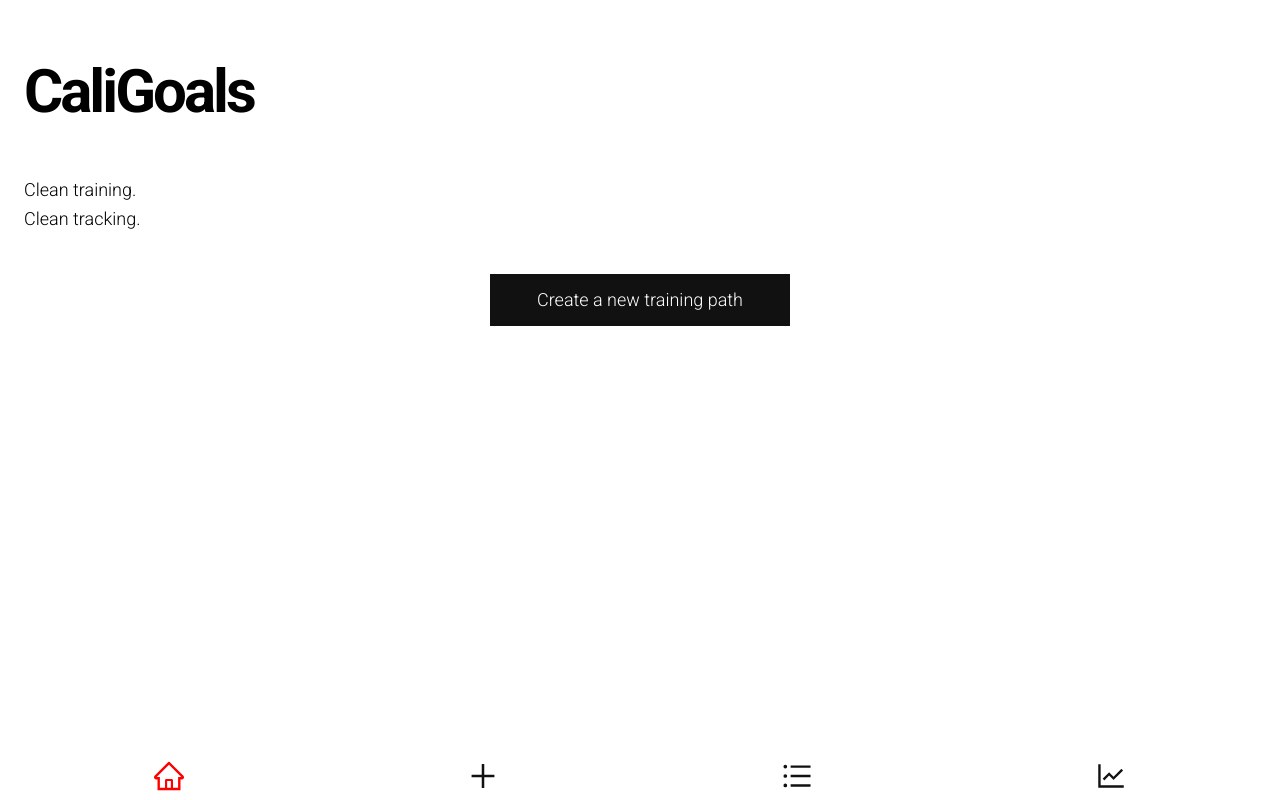
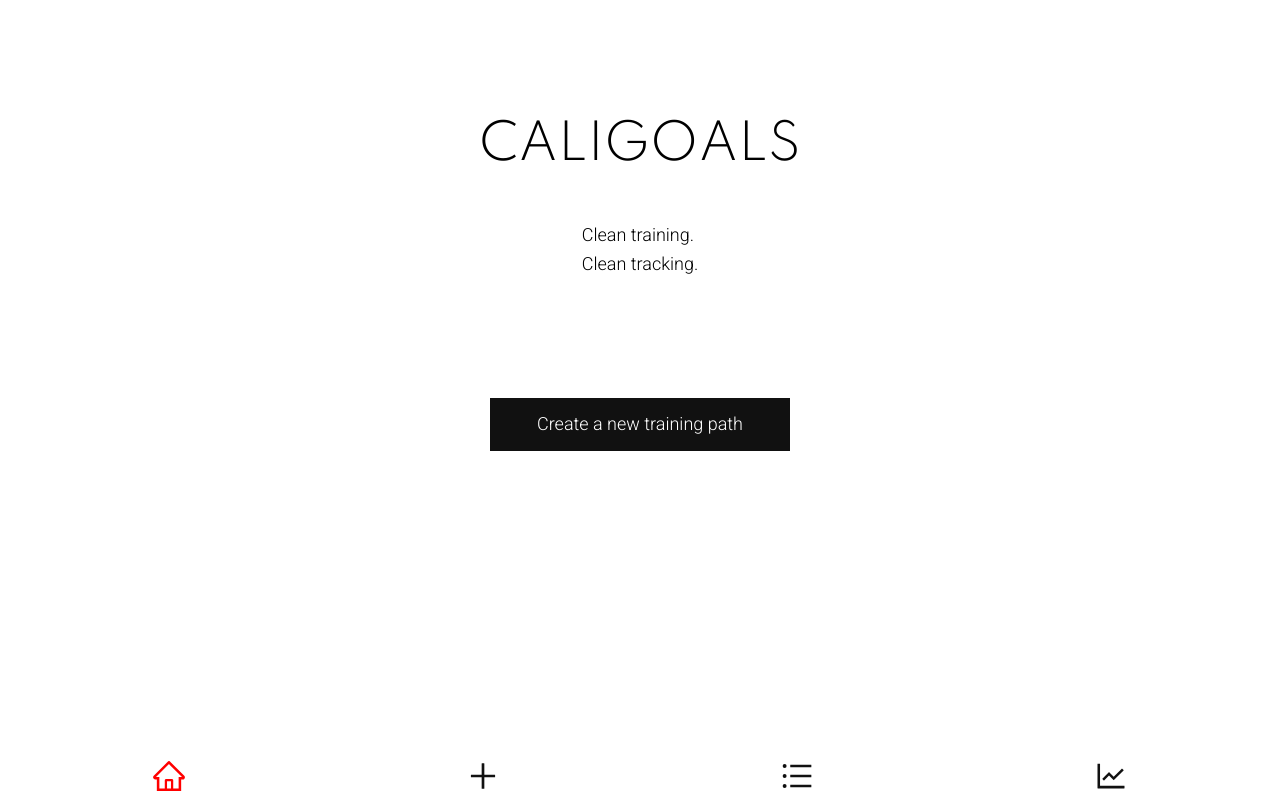
Before and after one commit to floriankuc/CapstoneCaliGoals, a React (Create React App) app: page / in a window 1280 px wide. Built offline with nearby package versions, Linux system fonts and the light colour scheme; no server answers; the database is empty.

Commit message:
minor styles

```diff
--- a/public/index.html
+++ b/public/index.html
@@ -16,7 +16,7 @@
     -->
     <link rel="manifest" href="%PUBLIC_URL%/manifest.json" />
     <link
-      href="https://fonts.googleapis.com/css?family=Oswald:200,300,400,600|Roboto:300,400,700&display=swap"
+      href="https://fonts.googleapis.com/css?family=Oswald:200,300,400,600|Spartan:200,300,400,500|Roboto:300,400,700&display=swap"
       rel="stylesheet"
     />
     <!--
--- a/src/common/GlobalStyles.js
+++ b/src/common/GlobalStyles.js
@@ -2,7 +2,7 @@ import { createGlobalStyle } from 'styled-components/macro'
 
 export default createGlobalStyle`
 
-@import url('https://fonts.googleapis.com/css?family=Oswald:200,300,400,600|Roboto:300,400,700&display=swap');
+@import url('https://fonts.googleapis.com/css?family=Oswald:200,300,400,600|Spartan:200,300,400,500|Roboto:300,400,700&display=swap');
 
   *,
   *:after,
@@ -14,7 +14,7 @@ export default createGlobalStyle`
 
   body {
     margin: 0;
-    font-family: Roboto;
+    font-family: Roboto, sans-serif;
     font-weight: 300;
     background: #fff;
     font-size: 18px;
@@ -24,10 +24,20 @@ export default createGlobalStyle`
   }
 
   h1 {
-    font-size: 60px;
-    margin: 20px 0 36px 0;
-    font-weight: 600;
-    letter-spacing: -3px;
+    font-size: 48px;
+    font-family: Spartan, sans-serif;
+    margin: 84px 0 36px 0;
+    font-weight: 300;
+    text-transform: uppercase;
   }
 
+  h2 {
+    font-size: 20px;
+    font-family: Spartan, sans-serif;
+    text-transform: uppercase;
+    font-weight: 600;
+    margin: 40px 0 20px;
+  }
+
+
 `
--- a/src/components/pages/Navigation.js
+++ b/src/components/pages/Navigation.js
@@ -40,7 +40,7 @@ const LinkStyled = styled(NavLink)`
   position: relative;
 
   .icon {
-    font-size: 34px;
+    font-size: 36px;
     transition: all 0.1s ease-out;
     color: #111;
     position: absolute;
--- a/src/components/pages/data/Data.js
+++ b/src/components/pages/data/Data.js
@@ -29,6 +29,7 @@ const Data = ({ path }) => {
 
   return (
     <div>
+      <h2>Statistics</h2>
       {data.length > 0 ? (
         <div style={{ position: 'relative', width: 300, height: 400 }}>
           {renderSessions()}
--- a/src/components/pages/home/CategoryChart.js
+++ b/src/components/pages/home/CategoryChart.js
@@ -16,16 +16,21 @@ const CategoryChart = ({ categoryData, categoryCount }) => {
   }
 
   const chartOptions = {
-    plugins: { datalabels: { color: 'black' } },
+    plugins: {
+      datalabels: { color: 'black' },
+    },
     responsive: true,
-    legend: { position: 'bottom', fontFamily: 'Roboto' },
+    legend: {
+      position: 'bottom',
+      labels: { fontFamily: 'Roboto', fontColor: '#111', fontSize: 14 },
+    },
   }
 
   return (
     <div
       style={{
         position: 'relative',
-        margin: '40px 0',
+        margin: '50px 0',
         width: '100%',
       }}
     >
--- a/src/components/pages/home/Home.js
+++ b/src/components/pages/home/Home.js
@@ -17,8 +17,8 @@ const Home = ({ path }) => {
   }, [path])
 
   return (
-    <div>
-      <h1>CaliGoals</h1>
+    <HomeSection>
+      <h1>Caligoals</h1>
       {path?.length ? (
         <>
           <p>Welcome back.</p>
@@ -35,10 +35,12 @@ const Home = ({ path }) => {
             <p>Clean training.</p>
             <p>Clean tracking.</p>
           </div>
-          <StyledLink to="/path">Create a new training path</StyledLink>
+          <StyledLink to="/path" mt={!path?.length ? '80px' : ''}>
+            Create a new training path
+          </StyledLink>
         </>
       )}
-    </div>
+    </HomeSection>
   )
 
   function capitaliseCategoryName(category) {
@@ -49,7 +51,9 @@ const Home = ({ path }) => {
   }
 
   function renderPath() {
-    return capitaliseCategoryName(path[0].category)
+    return (
+      <CategorySpan>{capitaliseCategoryName(path[0].category)}</CategorySpan>
+    )
   }
 
   function countedCategoryData() {
@@ -72,8 +76,15 @@ const Home = ({ path }) => {
   }
 }
 
+const HomeSection = styled.section`
+  display: flex;
+  flex-direction: column;
+  align-items: center;
+  height: 100%;
+`
+
 const StyledLink = styled(Link)`
-  margin: 1px auto;
+  margin-top: ${props => props.mt};
   display: block;
   width: 300px;
   text-decoration: none;
@@ -98,7 +109,21 @@ const StyledLink = styled(Link)`
     left: 0;
     width: 100%;
     height: 100%;
-    transition: all 0.1s ease-out;
+    transition: all 0.1s ease-in-out;
+  }
+`
+
+const CategorySpan = styled.span`
+  position: relative;
+
+  &:after {
+    content: '';
+    width: 100%;
+    height: 1px;
+    background: red;
+    position: absolute;
+    bottom: -4px;
+    left: 0;
   }
 `
 Home.propTypes = {
--- a/src/components/pages/path/CategoryList.js
+++ b/src/components/pages/path/CategoryList.js
@@ -3,11 +3,18 @@ import PropTypes from 'prop-types'
 import styled from 'styled-components/macro'
 
 const CategoryList = ({ pathCategory, setPathCategory }) => {
-  const CATEGORIES = ['strength', 'figures', 'hybrid', 'cardio', 'endurance']
+  const CATEGORIES = [
+    'strength',
+    'figures',
+    'hybrid',
+    'cardio',
+    'endurance',
+    'mobility',
+  ]
 
   return (
     <>
-      <p>Category:</p>
+      {/* <p style={{ marginBottom: '10px' }}>Category</p> */}
       <StyledButtonNav>{renderCategoryButton()}</StyledButtonNav>
     </>
   )
@@ -34,20 +41,22 @@ const CategoryList = ({ pathCategory, setPathCategory }) => {
 }
 
 const CategoryButton = styled.button`
-  font-family: 'Oswald';
-  padding: 10px 0;
-  background: #fff;
+  font-family: Roboto;
+  padding: 14px 0;
+  background: #1111;
   color: #111;
-  border: 1px solid #111;
+  border: none;
   font-size: 16px;
-  width: 100%;
-  margin: 1px;
+  width: 100px;
+  margin: 2px;
+  transition: all 0.05s ease-in-out;
 
   &:hover {
     cursor: pointer;
   }
 
-  &.active {
+  &.active,
+  &:hover {
     background: #111;
     color: #fff;
   }
@@ -56,6 +65,7 @@ const CategoryButton = styled.button`
 const StyledButtonNav = styled.nav`
   flex-grow: 1;
   display: flex;
+  flex-wrap: wrap;
 `
 
 CategoryList.propTypes = {
--- a/src/components/pages/sessions/Sessions.js
+++ b/src/components/pages/sessions/Sessions.js
@@ -20,6 +20,7 @@ const Sessions = ({ path }) => {
 
   return (
     <div>
+      <h2>Session log</h2>
       {path.length > 0 ? (
         <>
           {renderSelectedExercises()}
```
